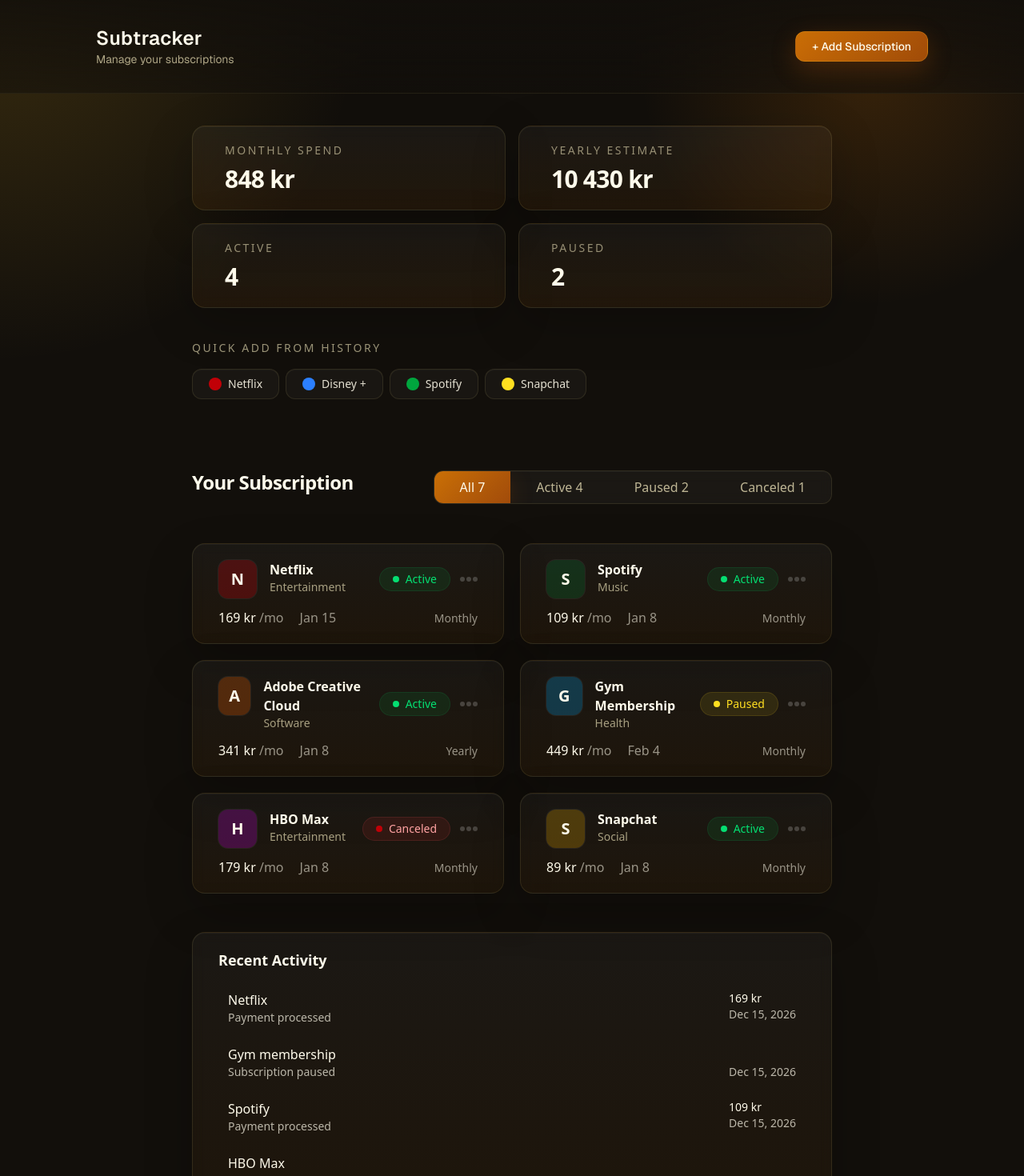
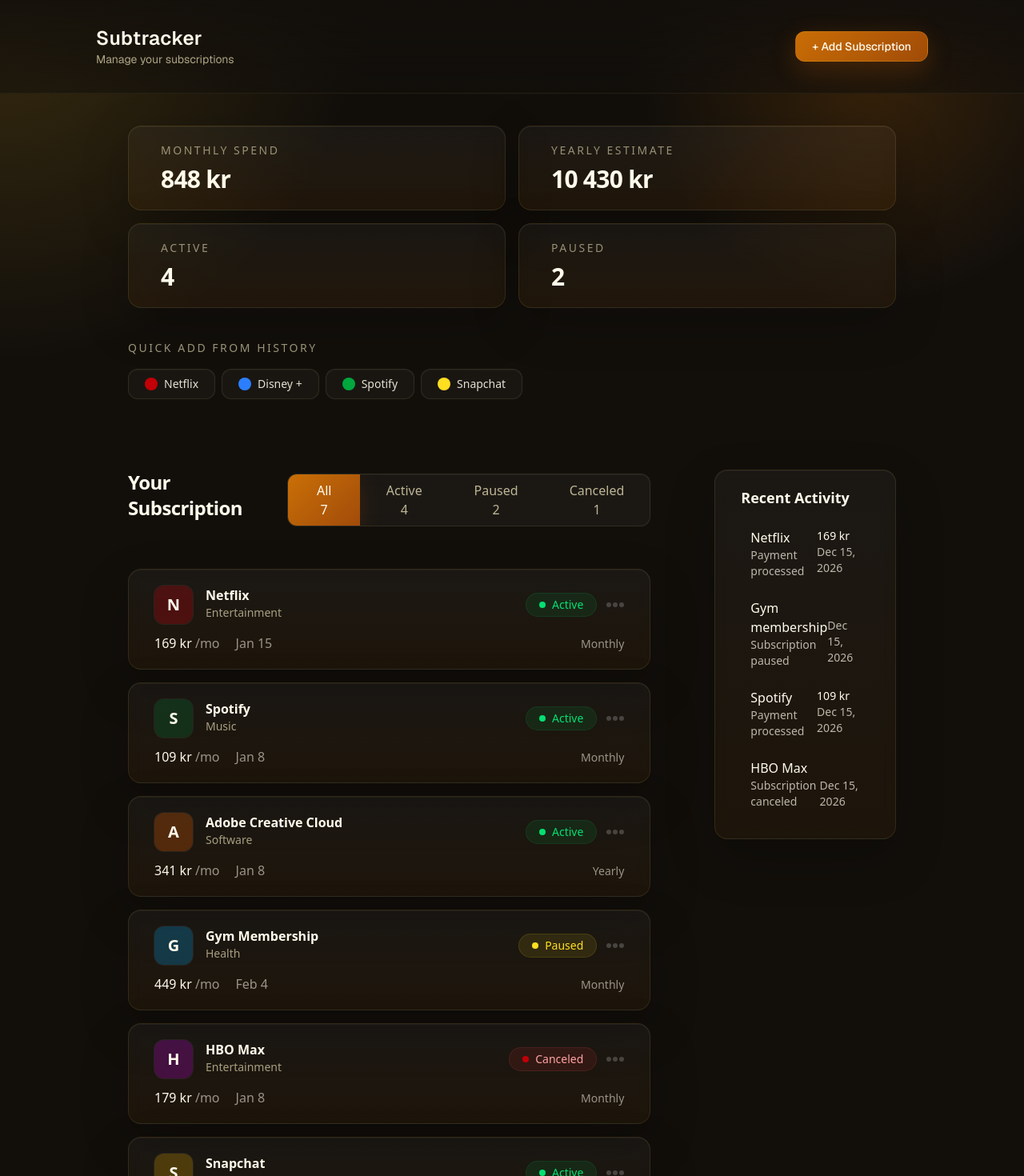
Before and after one commit to ellinorjohansson/subscription-hub, a Next.js app: page / in a window 1280 px wide. Shown: the top 1470 px of the page at 80% size. Built offline with nearby package versions, Linux system fonts and the light colour scheme.

Commit message:
💄(style): fixed responsivness and style

```diff
--- a/app/page.tsx
+++ b/app/page.tsx
@@ -8,8 +8,10 @@
     <main className="flex flex-col flex-1 font-sans text-amber-50/95">
       <OverviewSection />
       <QuickAddSection />
-      <YourSubscription />
-      <RecentActivity />
+      <div className="grid grid-cols-1 lg:grid-cols-[2fr_1fr]">
+        <YourSubscription />
+        <RecentActivity />
+      </div>
     </main>
   );
 }
--- a/src/components/Header.tsx
+++ b/src/components/Header.tsx
@@ -1,6 +1,6 @@
 const Header = () => {
   return (
-    <header className="sticky top-0 z-30 flex flex-row items-center justify-between border-b border-amber-200/8 bg-[linear-gradient(180deg,rgba(18,15,11,0.88),rgba(18,15,11,0.55))] px-10 py-8 backdrop-blur-xl md:px-30">
+    <header className="sticky top-0 z-30 flex flex-row items-center justify-between border-b border-amber-200/8 bg-[linear-gradient(180deg,rgba(18,15,11,0.88),rgba(18,15,11,0.55))] px-10 py-8 backdrop-blur-xl lg:px-30">
       <div className="flex flex-col">
         <h1 className="text-2xl font-semibold tracking-[0.02em] text-amber-50">
           Subtracker
--- a/src/components/OverviewSection.tsx
+++ b/src/components/OverviewSection.tsx
@@ -1,6 +1,6 @@
 const OverviewSection = () => {
   return (
-    <section className="grid grid-cols-1 gap-4 px-10 py-10 lg:grid-cols-2 lg:gap-4 md:px-60">
+    <section className="grid grid-cols-1 gap-4 px-10 py-10 lg:grid-cols-2 lg:gap-4 lg:px-40">
       <div className="rounded-2xl border border-amber-200/10 bg-[linear-gradient(180deg,rgba(255,255,255,0.04),rgba(217,119,6,0.08))] px-10 py-5 shadow-[inset_0_1px_0_rgba(255,255,255,0.04),0_18px_60px_rgba(0,0,0,0.22)] backdrop-blur-sm">
         <h2 className="text-sm uppercase tracking-[0.18em] text-amber-100/55">
           Monthly spend
--- a/src/components/QuickAddSection.tsx
+++ b/src/components/QuickAddSection.tsx
@@ -1,6 +1,6 @@
 const QuickAddSection = () => {
   return (
-    <section className="px-10 md:px-60">
+    <section className="px-10 lg:px-40">
       <h2 className="mb-4 text-sm uppercase tracking-[0.18em] text-amber-100/60">
         Quick add from history
       </h2>
--- a/src/components/RecentActivity.tsx
+++ b/src/components/RecentActivity.tsx
@@ -1,6 +1,6 @@
 const RecentActivity = () => {
   return (
-    <section className="px-10 md:px-60 mb-20 md:mb-0">
+    <section className="px-10 lg:pr-40 mb-20 mt-0 lg:mt-22">
       <div className="rounded-2xl border border-amber-200/10 bg-[linear-gradient(180deg,rgba(255,255,255,0.04),rgba(217,119,6,0.06))] px-8 py-5 shadow-[inset_0_1px_0_rgba(255,255,255,0.04),0_24px_60px_rgba(0,0,0,0.22)] backdrop-blur-sm transition duration-200 hover:border-amber-200/16 hover:bg-[linear-gradient(180deg,rgba(255,255,255,0.05),rgba(217,119,6,0.09))]">
         <h2 className="font-bold text-lg text-amber-50 mb-4">Recent Activity</h2>
         <ol>
--- a/src/components/YourSubscription.tsx
+++ b/src/components/YourSubscription.tsx
@@ -1,27 +1,27 @@
 const YourSubscription = () => {
   return (
-    <section className="px-10 md:px-60 mt-22">
-      <div className="flex flex-col justify-between gap-4 md:flex-row md:items-center">
+    <section className="px-10 lg:pl-40 mt-22">
+      <div className="flex flex-col justify-between gap-4 lg:flex-row lg:items-center">
         <h2 className="mb-3 text-2xl font-semibold tracking-tight text-amber-50">
           Your Subscription
         </h2>
-        <div className="grid w-full grid-cols-2 gap-2 md:inline-flex md:w-auto md:gap-0 md:overflow-hidden md:rounded-xl md:border md:border-amber-200/10 md:bg-white/4 md:shadow-[inset_0_1px_0_rgba(255,255,255,0.03)] md:backdrop-blur-sm">
-          <button className="cursor-pointer rounded-xl bg-[linear-gradient(135deg,rgba(217,119,6,0.92),rgba(180,83,9,0.88))] px-6 py-2 text-center text-amber-50 shadow-[0_8px_30px_rgba(180,83,9,0.2)] md:rounded-none md:px-8">
+        <div className="grid w-full grid-cols-2 gap-2 lg:inline-flex lg:w-auto lg:gap-0 lg:overflow-hidden lg:rounded-xl lg:border lg:border-amber-200/10 lg:bg-white/4 lg:shadow-[inset_0_1px_0_rgba(255,255,255,0.03)] lg:backdrop-blur-sm">
+          <button className="cursor-pointer rounded-xl bg-[linear-gradient(135deg,rgba(217,119,6,0.92),rgba(180,83,9,0.88))] px-6 py-2 text-center text-amber-50 shadow-[0_8px_30px_rgba(180,83,9,0.2)] lg:rounded-none lg:px-8">
             All 7
           </button>
-          <button className="cursor-pointer rounded-xl border border-amber-200/10 bg-white/4 px-6 py-2 text-center text-amber-100/72 transition duration-200 hover:bg-white/6 hover:text-amber-50 md:rounded-none md:border-0 md:bg-transparent md:px-8">
+          <button className="cursor-pointer rounded-xl border border-amber-200/10 bg-white/4 px-6 py-2 text-center text-amber-100/72 transition duration-200 hover:bg-white/6 hover:text-amber-50 lg:rounded-none lg:border-0 lg:bg-transparent lg:px-8">
             Active 4
           </button>
-          <button className="cursor-pointer rounded-xl border border-amber-200/10 bg-white/4 px-6 py-2 text-center text-amber-100/72 transition duration-200 hover:bg-white/6 hover:text-amber-50 md:rounded-none md:border-0 md:bg-transparent md:px-8">
+          <button className="cursor-pointer rounded-xl border border-amber-200/10 bg-white/4 px-6 py-2 text-center text-amber-100/72 transition duration-200 hover:bg-white/6 hover:text-amber-50 lg:rounded-none lg:border-0 lg:bg-transparent lg:px-8">
             Paused 2
           </button>
-          <button className="cursor-pointer rounded-xl border border-amber-200/10 bg-white/4 px-6 py-2 text-center text-amber-100/72 transition duration-200 hover:bg-white/6 hover:text-amber-50 md:rounded-none md:border-0 md:bg-transparent md:px-8">
+          <button className="cursor-pointer rounded-xl border border-amber-200/10 bg-white/4 px-6 py-2 text-center text-amber-100/72 transition duration-200 hover:bg-white/6 hover:text-amber-50 lg:rounded-none lg:border-0 lg:bg-transparent lg:px-8">
             Canceled 1
           </button>
         </div>
       </div>
 
-      <div className="grid grid-cols-1 lg:grid-cols-2 gap-4 lg:gap-5 py-12">
+      <div className="grid grid-cols-1 gap-4 py-12">
         <div className="rounded-2xl border border-amber-200/10 bg-[linear-gradient(180deg,rgba(255,255,255,0.04),rgba(217,119,6,0.06))] px-8 py-5 shadow-[inset_0_1px_0_rgba(255,255,255,0.04),0_24px_60px_rgba(0,0,0,0.22)] backdrop-blur-sm transition duration-200 hover:border-amber-200/16 hover:bg-[linear-gradient(180deg,rgba(255,255,255,0.05),rgba(217,119,6,0.09))]">
           <div className="flex flex-row justify-between items-center">
             <div className="flex flex-row gap-4">
```
